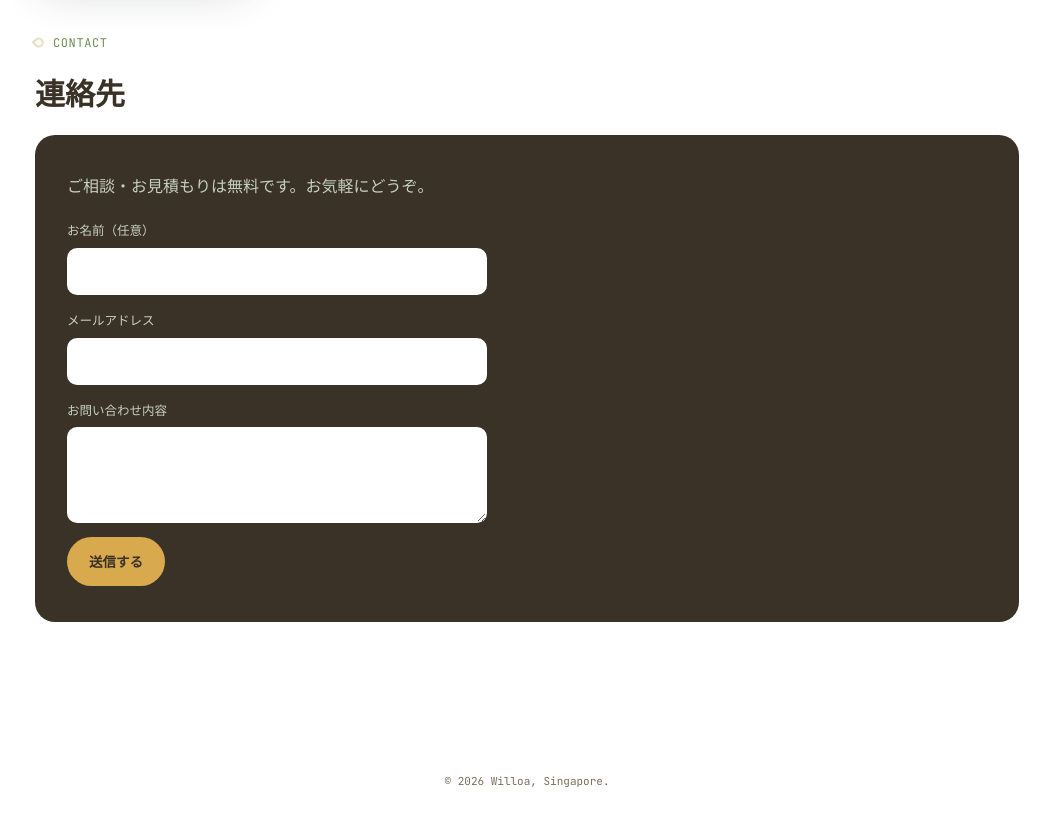
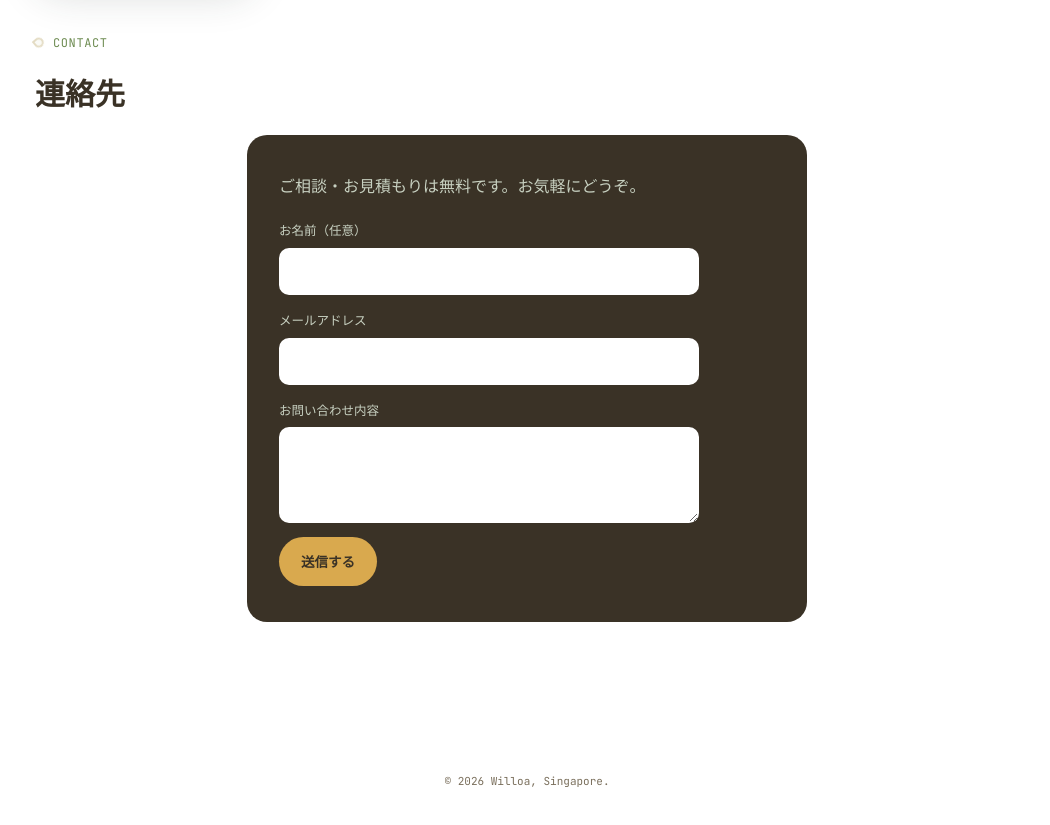
Before and after one commit to oguworld/willoa-site, a Next.js app: page / in a window 1280 px wide. Shown: the part 3320-4145 px from the top of the page, without its empty margins (113-1163 px from the left). Built offline with nearby package versions, Linux system fonts and the light colour scheme.

Commit message:
Constrain and center the contact box instead of full-width
The dark contact-box was stretching to the full section width while
its form stayed capped at 420px, leaving a large empty dark area to
the right. Cap the box at 560px and center it.

Co-Authored-By: Claude Sonnet 5 <noreply@anthropic.com>

```diff
--- a/src/app/globals.css
+++ b/src/app/globals.css
@@ -653,7 +653,8 @@ button:focus-visible {
   color: var(--paper);
   border-radius: 20px;
   padding: 36px 32px;
-  margin-top: 10px;
+  margin: 10px auto 0;
+  max-width: 560px;
 }
 .contact-box p {
   color: #c7d0c0;
```
